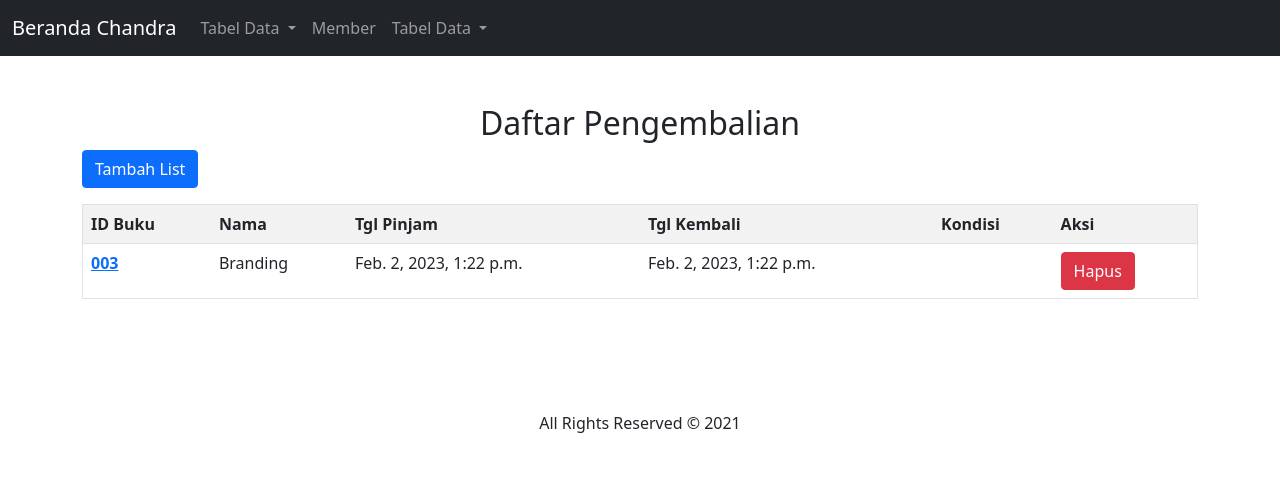
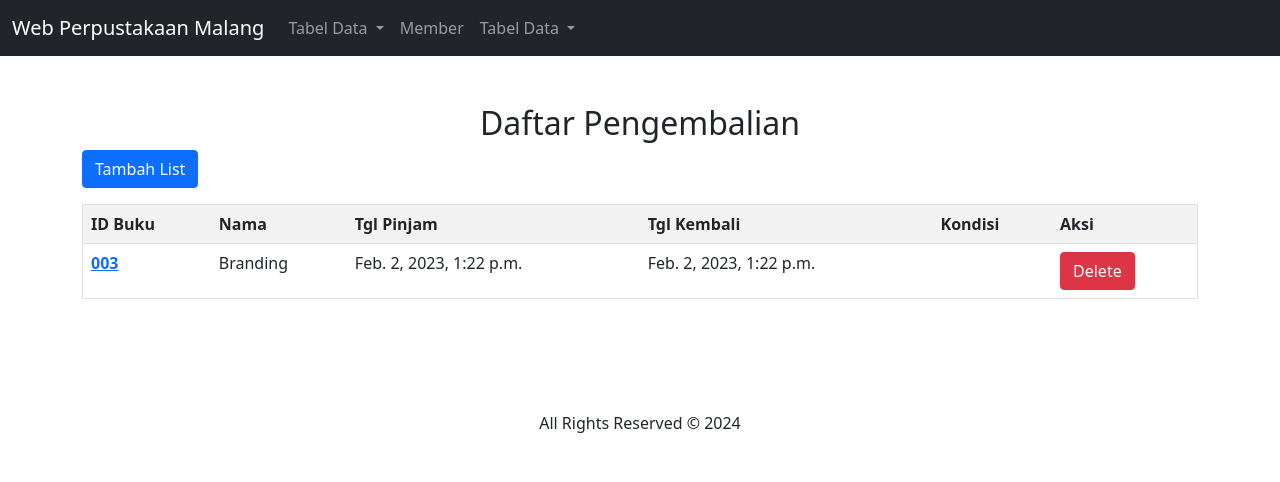
Before and after one commit to Chandraadew/UAS-FP, a Django app: page /kembali/ in a window 1280 px wide. Shown: the top 482 px of the page. Run offline with Django 3.2, Linux system fonts and the light colour scheme; data comes from the database, SQL or seed files in the repository; some libraries are stand-ins or nearby versions.

Commit message:
Update kembali.html

```diff
--- a/kelas/templates/kembali.html
+++ b/kelas/templates/kembali.html
@@ -8,7 +8,7 @@
     <meta charset="UTF-8" />
     <meta http-equiv="X-UA-Compatible" content="IE=edge" />
     <meta name="viewport" content="width=device-width, initial-scale=1.0" />
-    <title>Pengembalian</title>
+    <title>Pengembalian Buku</title>
     <link
       href="https://cdn.jsdelivr.net/npm/bootstrap@5.0.0-beta3/dist/css/bootstrap.min.css"
       rel="stylesheet"
@@ -28,7 +28,7 @@
     <!-- navigasi -->
     <nav class="navbar navbar-expand-lg navbar-dark bg-dark">
         <div class="container-fluid">
-          <a class="navbar-brand" href="{% url 'index' %}">Beranda Chandra</a>
+          <a class="navbar-brand" href="{% url 'index' %}">Web Perpustakaan Malang</a>
           <button class="navbar-toggler" type="button" data-bs-toggle="collapse" data-bs-target="#navbarSupportedContent" aria-controls="navbarSupportedContent" aria-expanded="false" aria-label="Toggle navigation">
             <span class="navbar-toggler-icon"></span>
           </button>
@@ -93,7 +93,7 @@
             <td>{{ Kembali.tgl_pinjam }}</td>
             <td>{{ Kembali.tgl_kembali }}</td>
             <td>{{ Kembali.kondisi }}</td>
-            <td><button type="button" class="btn btn-danger" data-bs-toggle="modal" data-bs-target="#hapus-{{Kembali.id}}">Hapus</button>
+            <td><button type="button" class="btn btn-danger" data-bs-toggle="modal" data-bs-target="#hapus-{{Kembali.id}}">Delete</button>
             </td>
             <!--modal-->
             <div class="modal" id= "hapus-{{Kembali.id}}"tabindex="-1" aria-labelledby="exampleModalLabel" aria-hidden="true">
@@ -107,8 +107,8 @@
                     <p>Nama Barang : {{Kembali.nama}}</p>
                   </div>
                   <div class="modal-footer">
-                    <button type="button" class="btn btn-secondary" data-bs-dismiss="modal">Batal</button>
-                    <a href="/hapuskembali/{{Kembali.id}}" class="btn btn-danger">Hapus</a>
+                    <button type="button" class="btn btn-secondary" data-bs-dismiss="modal">Cancel</button>
+                    <a href="/hapuskembali/{{Kembali.id}}" class="btn btn-danger">Delete</a>
                   </div>
                 </div>
               </div>
@@ -122,7 +122,7 @@
       </div>
     </div>
     <div class="container text-center pt-5 pb-5">
-      All Rights Reserved &copy; 2021
+      All Rights Reserved &copy; 2024
     </div>
     <script
       src="https://cdn.jsdelivr.net/npm/bootstrap@5.0.0-beta3/dist/js/bootstrap.bundle.min.js"
```
